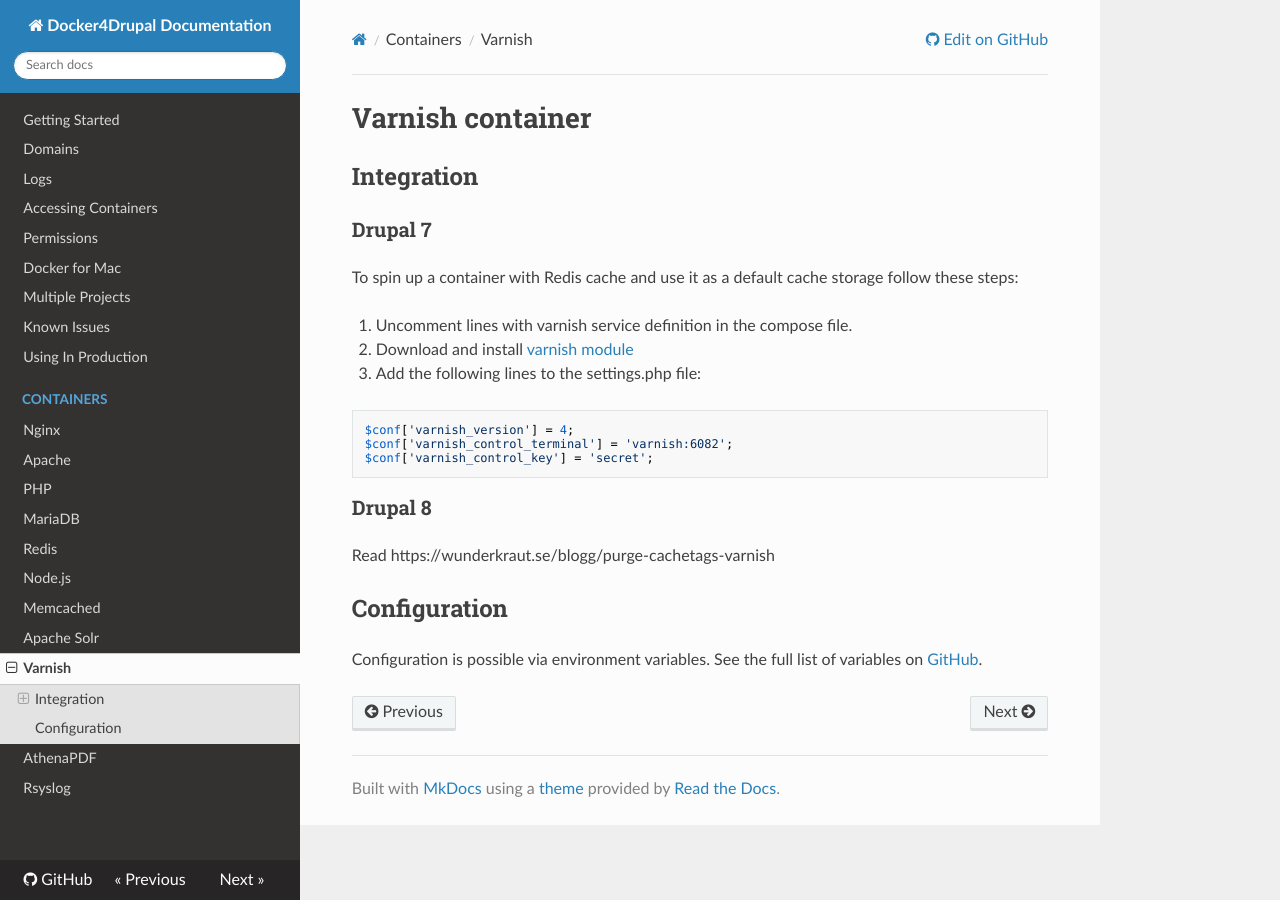
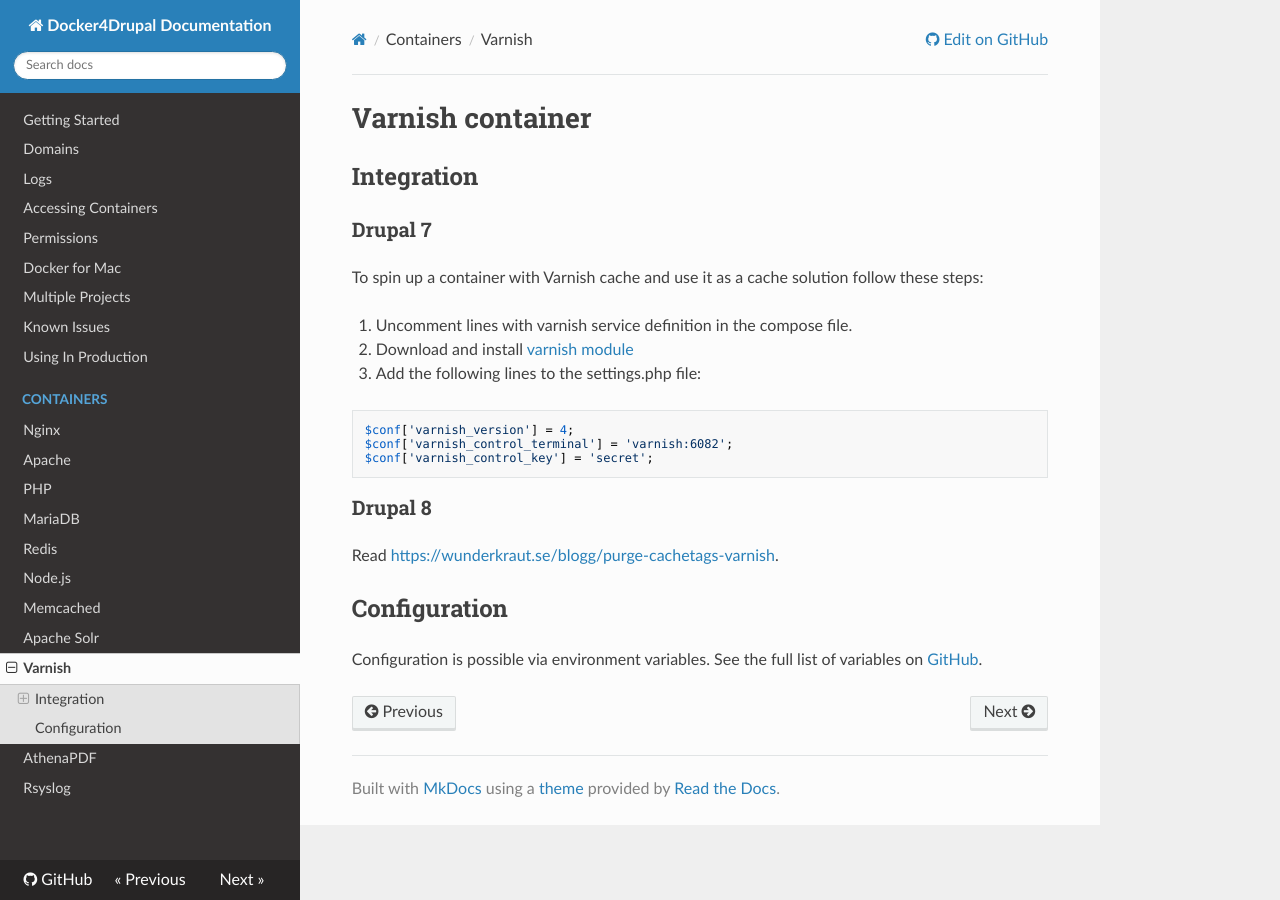
Before and after one commit to wodby/docker4drupal, an MkDocs documentation site: the page built from docs/containers/varnish.md, in a window 1280 px wide. Built offline with MkDocs 1.6.1, drawn with Linux system fonts in a browser that asks for light colours; nearby versions of some CDN libraries; old or Windows-style settings are respelled for this version of MkDocs.

Commit message:
Fix typo
Redis -> Varnish

```diff
--- a/docs/containers/varnish.md
+++ b/docs/containers/varnish.md
@@ -4,7 +4,7 @@
 
 ### Drupal 7
 
-To spin up a container with Redis cache and use it as a default cache storage follow these steps:
+To spin up a container with Varnish cache and use it as a cache solution follow these steps:
 
 1. Uncomment lines with varnish service definition in the compose file.
 2. Download and install [varnish module](https://www.drupal.org/project/varnish)
@@ -18,7 +18,7 @@
 
 ### Drupal 8
 
-Read https://wunderkraut.se/blogg/purge-cachetags-varnish
+Read [https://wunderkraut.se/blogg/purge-cachetags-varnish](https://wunderkraut.se/blogg/purge-cachetags-varnish).
 
 ## Configuration
 
```
